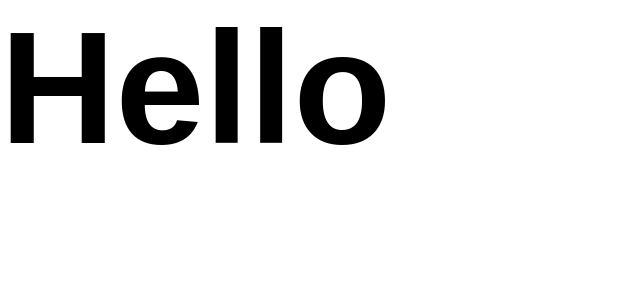
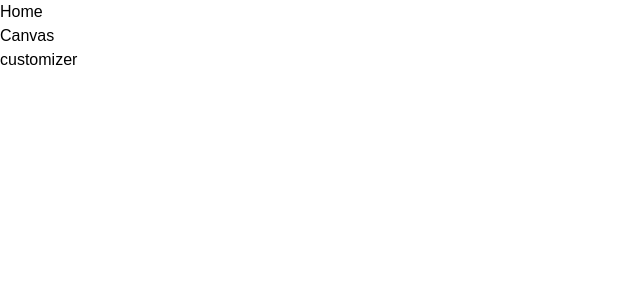
Before and after one commit to amankashyap004/fabrica-3D, a React (Vite) app: page / in a window 1280 px wide. Shown: the top 300 px of the page, without its empty margins (0-640 px from the left). Built offline with nearby package versions, Linux system fonts and the light colour scheme; a web font is replaced by a local one.

Commit message:
add pages in app

```diff
--- a/src/App.jsx
+++ b/src/App.jsx
@@ -4,9 +4,11 @@ import Home from "./pages/Home";
 
 function App() {
    return (
-      <div>
-         <h1 className="head-text">Hello</h1>
-      </div>
+      <main className="app transition-all ease-in">
+         <Home />
+         <Canvas />
+         <Customizer />
+      </main>
    );
 }
 
```
